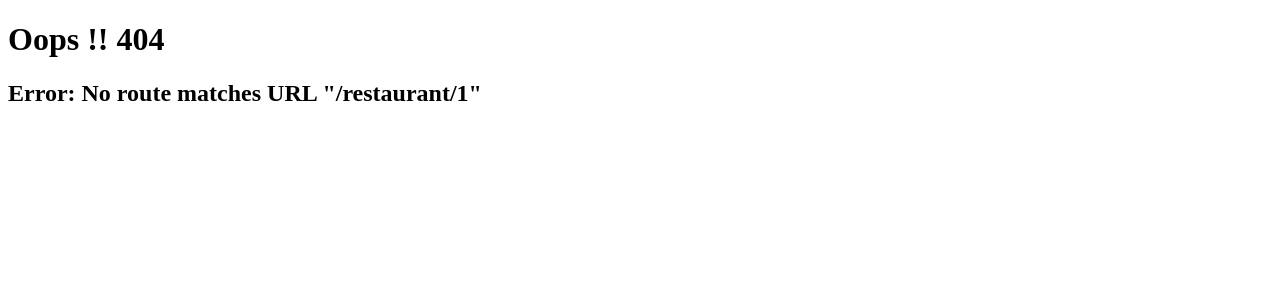
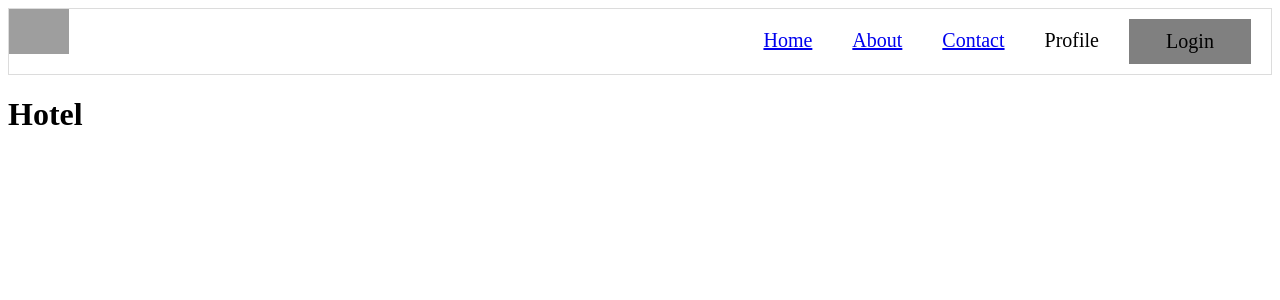
Before and after one commit to ibrahimmuqsith/react-practice, a React (Vite) app: page /restaurant/1 in a window 1280 px wide. Before the commit this address had no page. Shown: the top 300 px of the page. Built offline with nearby package versions, Linux system fonts and the light colour scheme; no server answers; grey boxes are pictures that could not be loaded.

Commit message:
dynamic Route for Menu page

```diff
--- a/src/App.js
+++ b/src/App.js
@@ -6,6 +6,7 @@ import Header from './components/Header'
 import Body from './components/Body'
 import About from './components/About'
 import Contact from './components/Contact'
+import Menu from './components/Menu'
 import Error from './utils/Error'
 
 import './index.scss'
@@ -38,6 +39,10 @@ const appRouter = createBrowserRouter([
             {
                 path: '/contact',
                 element: <Contact />
+            },
+            {
+                path: 'restaurant/:resId',
+                element: <Menu />
             }
         ]
     }
--- /dev/null
+++ b/src/components/Menu.js
@@ -0,0 +1,25 @@
+import React, { useEffect } from "react"
+
+const Menu = () => {
+    useEffect(() => {
+        fetchMenu()
+    }, [])
+
+    const fetchMenu = async () => {
+        const res = await fetch('https://www.swiggy.com/dapi/menu/pl?page-type=REGULAR_MENU&complete-menu=true&lat=13.022211723133031&lng=77.6329953968525&restaurantId=855614&catalog_qa=undefined&submitAction=ENTER');
+        // if(res.status)
+        console.log("res.status", res.status)
+        // const data = await res.json();
+        // console.log("dara", data)
+    }
+
+    return (
+        <div className="menucontainer">
+            <h1>Hotel</h1>
+
+
+        </div>
+    )
+}
+
+export default Menu
```
